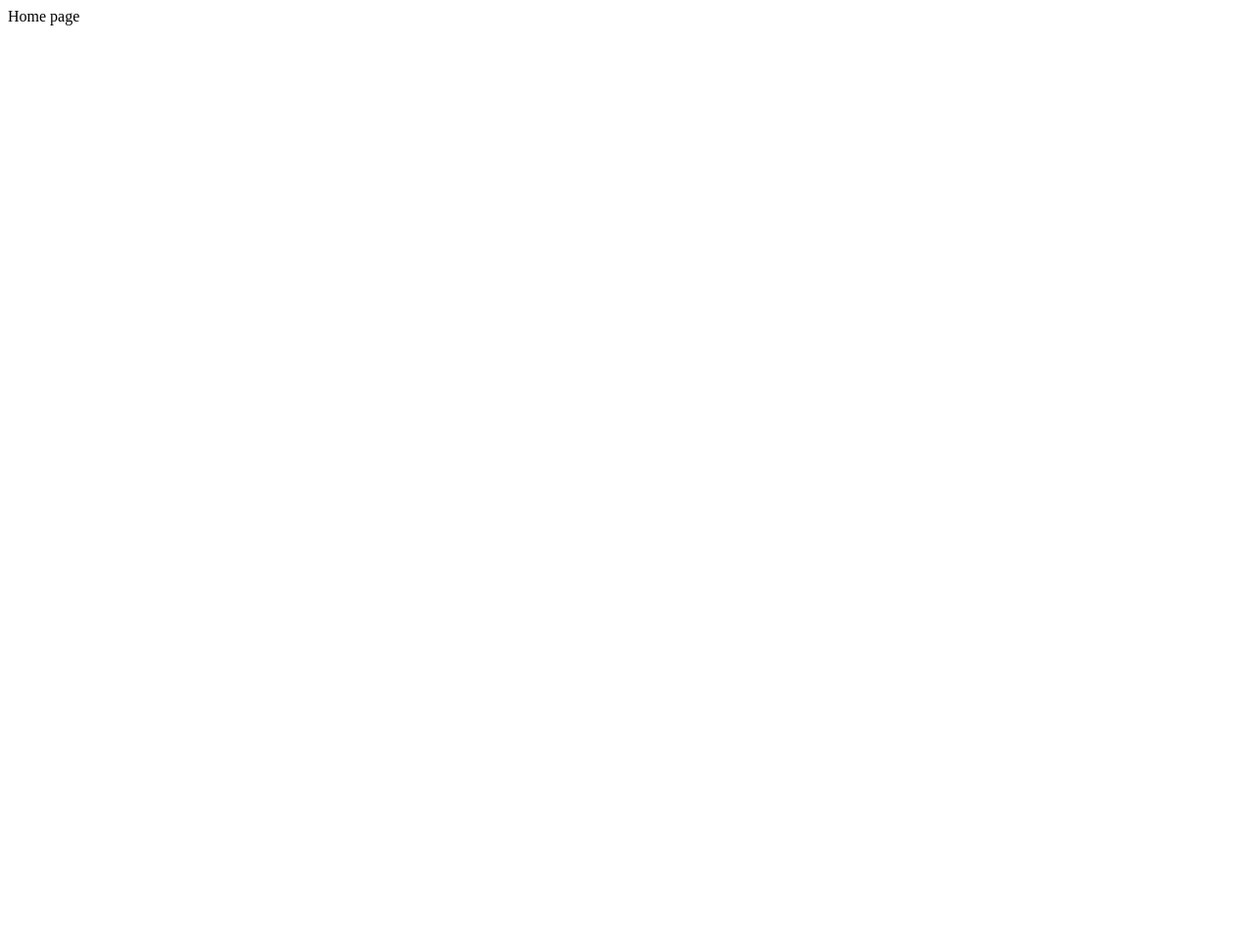
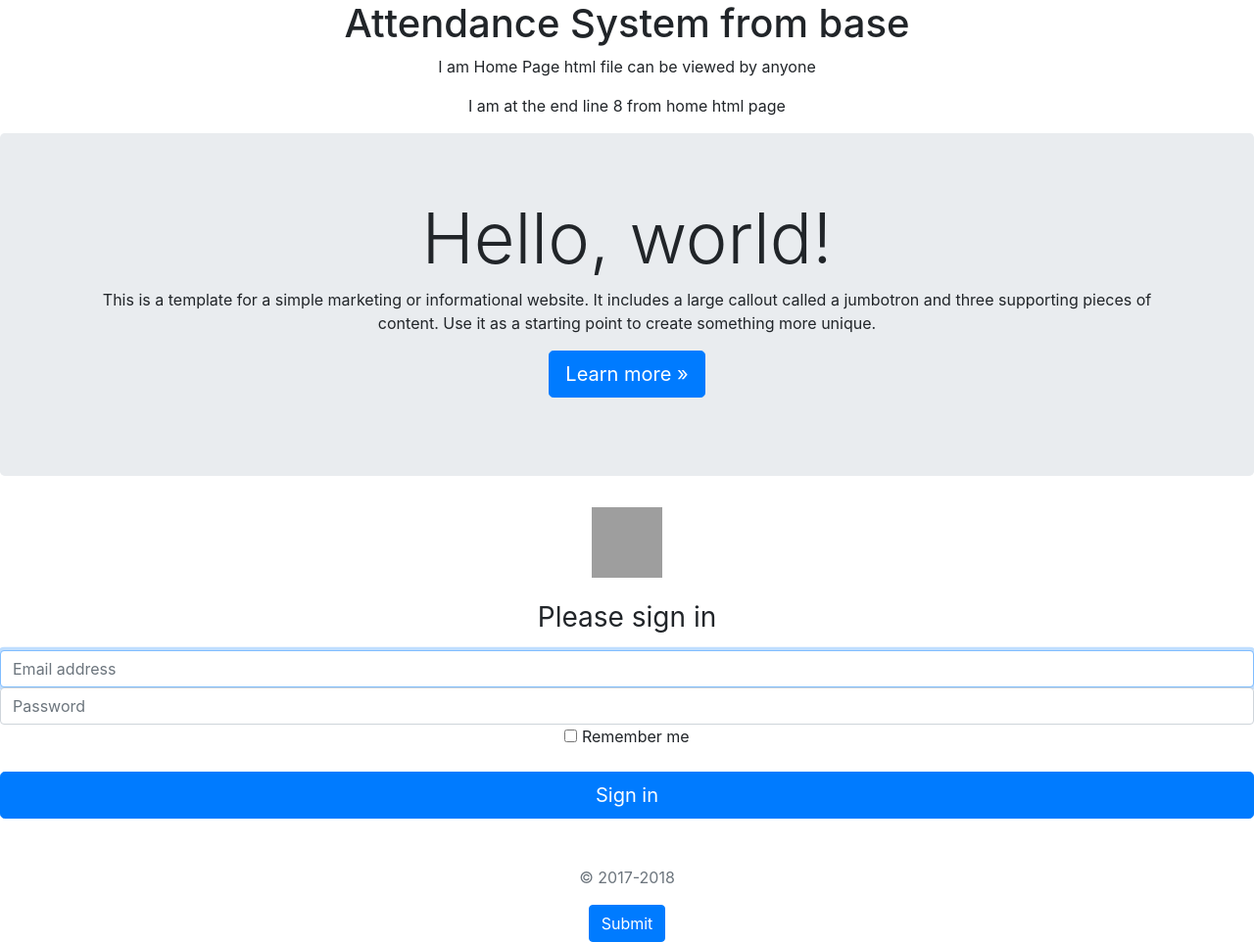
Before and after one commit to firojt/attendancetrackingsystem, a Django app: page /home/ in a window 1280 px wide. Before the commit the page is almost empty. Shown: the whole page at 98% size. Before the commit the page ends 26 px from the top, so only its background shows below. Run offline with Django 3.2, Linux system fonts and the light colour scheme; some libraries are stand-ins or nearby versions; grey boxes are pictures that could not be loaded.

Commit message:
frontend initial

```diff
--- a/locallibrary/settings.py
+++ b/locallibrary/settings.py
@@ -38,6 +38,7 @@ INSTALLED_APPS = [
     'django.contrib.messages',
     'django.contrib.staticfiles',
     'school',
+    'bootstrap4',
 ]
 
 MIDDLEWARE = [
--- a/school/templates/base_template.html
+++ b/school/templates/base_template.html
@@ -2,6 +2,7 @@
 <html lang="en">
 <head>
   <h1>Attendance System from base</h1>
+  <link rel="stylesheet" href="https://stackpath.bootstrapcdn.com/bootstrap/4.3.1/css/bootstrap.min.css" integrity="sha384-ggOyR0iXCbMQv3Xipma34MD+dH/1fQ784/j6cY/iJTQUOhcWr7x9JvoRxT2MZw1T" crossorigin="anonymous">
 </head>
 <body>
     {% block sidebar %}<!-- insert default navigation text for every page -->{% endblock %}
--- /dev/null
+++ b/school/templates/home.html
@@ -0,0 +1,53 @@
+{% extends "base_template.html" %}
+
+<p> I am from templates home page</p>
+
+
+{% block content %}
+<p>I am Home Page html file can be viewed by anyone</p>
+
+<p> I am at the end line 8 from home  html page</p>
+
+<!-- jumbotron -->
+
+<div class="jumbotron">
+        <div class="container">
+          <h1 class="display-3">Hello, world!</h1>
+          <p>This is a template for a simple marketing or informational website. It includes a large callout called a jumbotron and three supporting pieces of content. Use it as a starting point to create something more unique.</p>
+          <p><a class="btn btn-primary btn-lg" href="#" role="button">Learn more »</a></p>
+        </div>
+      </div>
+
+
+<!-- login screen -->
+
+
+<body class="text-center" data-new-gr-c-s-check-loaded="14.1012.0" data-gr-ext-installed="">
+    <form class="form-signin">
+      <img class="mb-4" src="https://getbootstrap.com/docs/4.0/assets/brand/bootstrap-solid.svg" alt="" width="72" height="72">
+      <h1 class="h3 mb-3 font-weight-normal">Please sign in</h1>
+      <label for="inputEmail" class="sr-only">Email address</label>
+      <input type="email" id="inputEmail" class="form-control" placeholder="Email address" required="" autofocus="">
+      <label for="inputPassword" class="sr-only">Password</label>
+      <input type="password" id="inputPassword" class="form-control" placeholder="Password" required="">
+      <div class="checkbox mb-3">
+        <label>
+          <input type="checkbox" value="remember-me"> Remember me
+        </label>
+      </div>
+      <button class="btn btn-lg btn-primary btn-block" type="submit">Sign in</button>
+      <p class="mt-5 mb-3 text-muted">© 2017-2018</p>
+    </form>
+
+
+</body>
+
+
+
+
+
+<button type="submit" class="btn btn-primary">Submit</button>
+
+
+
+{% endblock %}
--- a/school/urls.py
+++ b/school/urls.py
@@ -12,11 +12,12 @@ def contact(request):
 
 urlpatterns = [
     path('admin/', admin.site.urls),
-    path('home/', home),
+    # path('home/', home),
     path('contact/', contact),
     path('school/', views.school),
     path('school2/', views.school_template),
     # path('student/', views.student_template),
-    path('teacher/', views.teacher_template),
+    path('home/', views.home_template),
     path('student/', views.StudentListView.as_view(), name='students'),
+    path('teacher/', views.TeacherListView.as_view()),
 ]
--- a/school/views.py
+++ b/school/views.py
@@ -1,5 +1,5 @@
 
-from school.models import Student
+from school.models import Student, Teacher
 from django.views import generic
 from django.shortcuts import render
 from django.http import HttpResponse
@@ -19,6 +19,10 @@ def school_template(request):
 def teacher_template(request):
     return render(request, 'teacher.html')
 
+def home_template(request):
+    return render(request, 'home.html')
+
+
 def student_template(request):
     return render(request, 'student.html')
 
@@ -29,3 +33,9 @@ class StudentListView(generic.ListView):
     context_object_name = 'students'   # your own name for the list as a template variable
     queryset = Student.objects.all
     template_name = 'student.html'  # Specify your own template name/location
+
+class TeacherListView(generic.ListView):
+    model = Teacher
+    context_object_name = 'teachers'   # your own name for the list as a template variable
+    queryset = Teacher.objects.all
+    template_name = 'teacher.html'  # Specify your own template name/location
```
Also changed, not shown: school/templates/teacher.html (+24 -1 lines), db.sqlite3.
